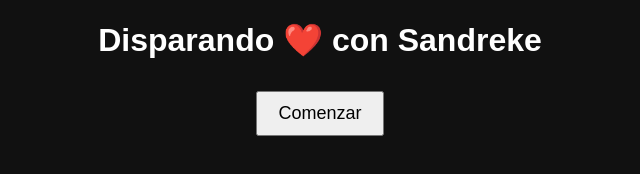
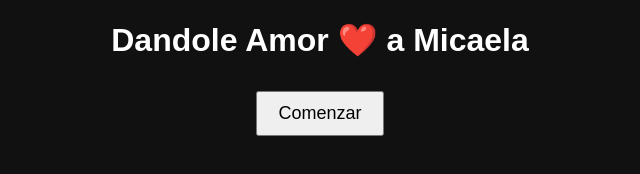
Before and after one commit to Yaelliso/pruebagameru, a plain HTML site: page index.html in a window 1280 px wide. Shown: the whole page, without its empty margins (320-960 px from the left). Drawn offline with Linux system fonts and the light colour scheme.

Commit message:
Update index.html

```diff
--- a/index.html
+++ b/index.html
@@ -2,7 +2,7 @@
 <html lang="es">
 <head>
   <meta charset="UTF-8">
-  <title>Disparando ❤️ con Sandreke</title>
+  <title>AMOR ❤️ A MICA</title>
   <meta name="viewport" content="width=device-width, initial-scale=1.0">
   <style>
     html, body {
@@ -63,7 +63,7 @@
   </style>
 </head>
 <body>
-  <h1>Disparando ❤️ con Sandreke</h1>
+  <h1>Dandole Amor ❤️ a Micaela</h1>
 
   <button id="startBtn">Comenzar</button>
 
```
